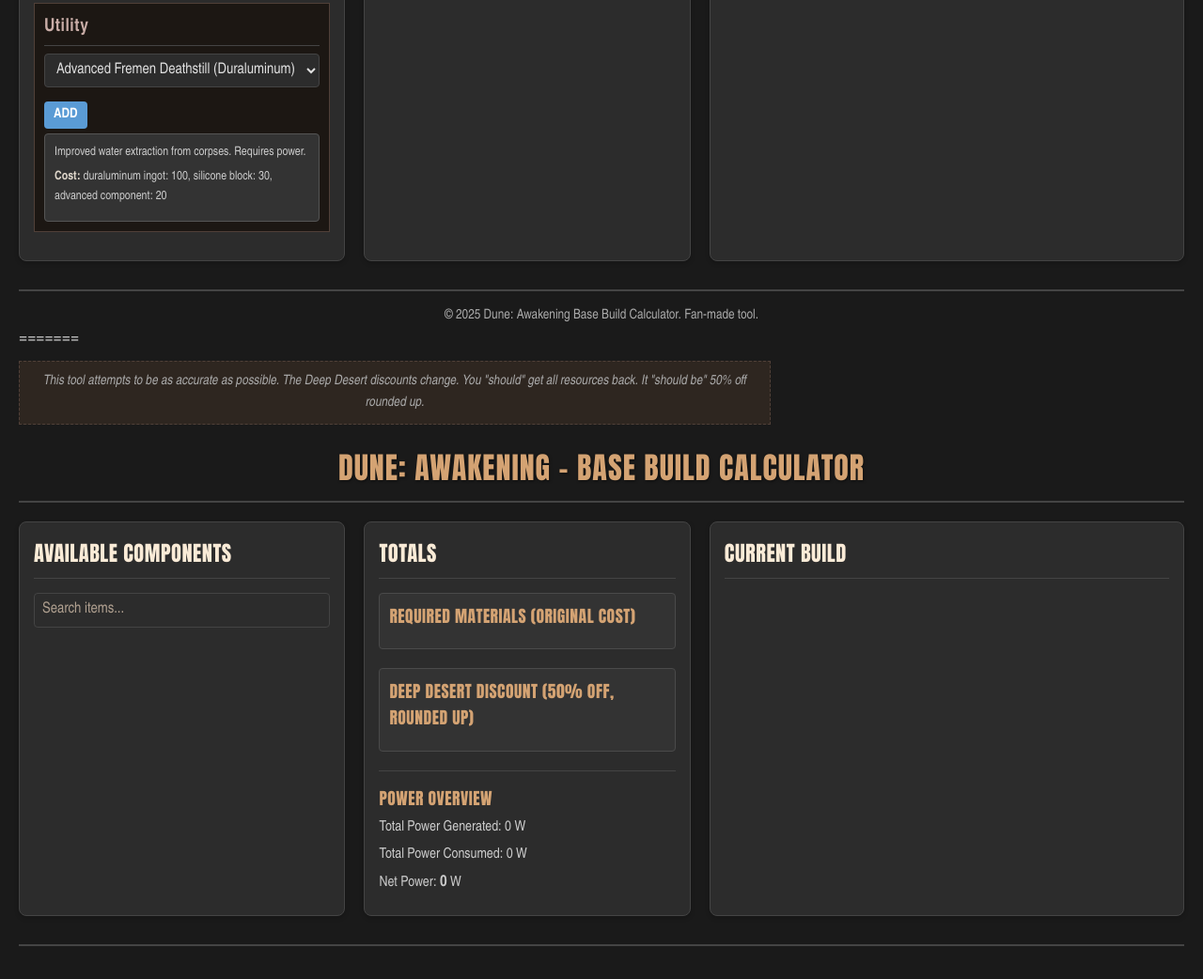
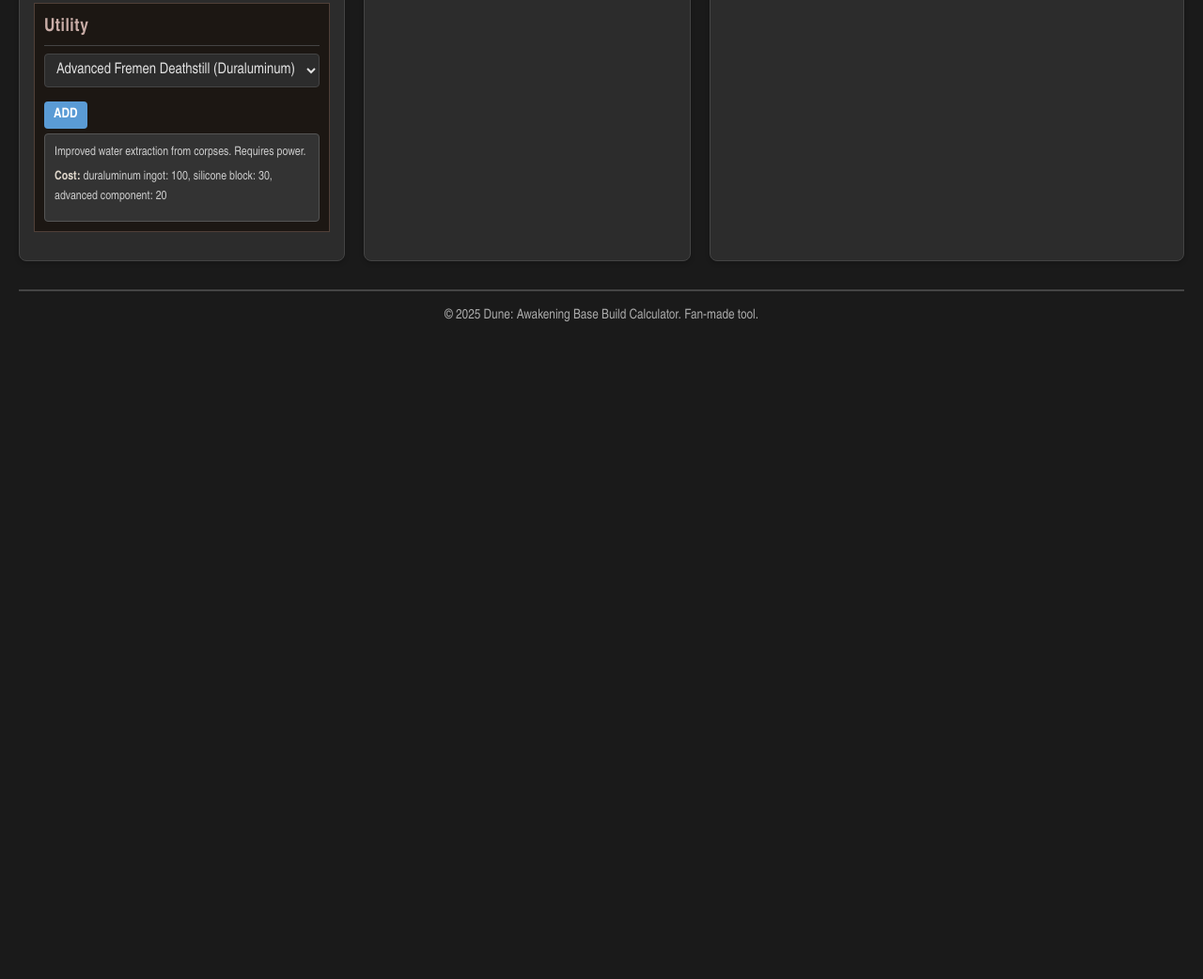
Before and after one commit to packetalien/dune-builder, a plain HTML site: page index.html in a window 1280 px wide. Shown: the part 2115-3157 px from the top of the page at 94% size. After the commit the page ends 2483 px from the top, so only its background shows below. Drawn offline with Linux system fonts and the light colour scheme.

Commit message:
Update index.html
Override commit behinds

```diff
--- a/index.html
+++ b/index.html
@@ -53,52 +53,3 @@
     </script>
 </body>
 </html>
-=======
-<!DOCTYPE html>
-<html lang="en">
-<head>
-    <meta charset="UTF-8">
-    <meta name="viewport" content="width=device-width, initial-scale=1.0">
-    <title>Dune: Awakening - Base Build Calculator</title>
-    <link rel="stylesheet" href="style.css">
-</head>
-<body>
-    <p class="info-note">This tool attempts to be as accurate as possible. The Deep Desert discounts change. You "should" get all resources back. It "should be" 50% off rounded up.</p>
-    <header>
-        <h1>Dune: Awakening - Base Build Calculator</h1>
-    </header>
-    <main class="calculator-layout">
-        <section id="item-selection-panel" class="panel">
-            <h2>Available Components</h2>
-            <input type="text" id="item-search" placeholder="Search items...">
-            <div id="component-list"></div>
-        </section>
-        <section id="current-build-panel" class="panel">
-            <h2>Current Build</h2>
-            <div id="selected-items-list"></div>
-        </section>
-        <section id="total-materials-panel" class="panel">
-            <h2>Totals</h2>
-            <div class="totals-container">
-                <div id="original-costs-container">
-                    <h3>Required Materials (Original Cost)</h3>
-                    <div id="materials-summary-list"></div>
-                </div>
-                <div id="discounted-costs-container">
-                    <h3>Deep Desert Discount (50% off, rounded up)</h3>
-                    <div id="materials-summary-discounted-list"></div>
-                </div>
-            </div>
-            <div id="power-summary" style="margin-top: 20px;">
-                <h3>Power Overview</h3>
-                <p>Total Power Generated: <span id="total-power-generated">0</span> W</p>
-                <p>Total Power Consumed: <span id="total-power-consumed">0</span> W</p>
-                <p>Net Power: <span id="net-power">0</span> W</p>
-                <div id="power-warning"></div>
-            </div>
-        </section>
-    </main>
-    <footer></footer>
-    <script src="app.js"></script>
-</body>
-</html>
```
